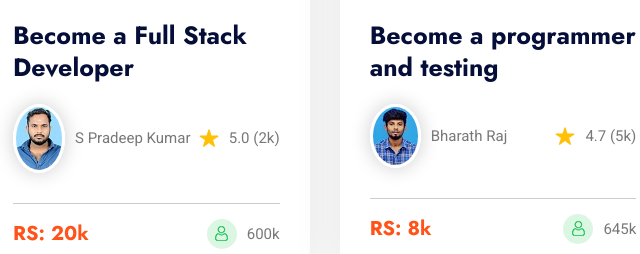
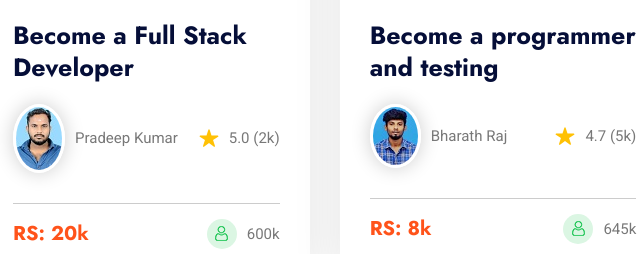
Before and after one commit to pradeepkumar-webdeveloper/Web-off-campus, a plain HTML site: page index.html in a window 1280 px wide. Shown: the part 3120-3374 px from the top of the page, 137-777 px from the left. Drawn offline with nearby package versions, Linux system fonts and the light colour scheme.

Commit message:
Update index.html

```diff
--- a/index.html
+++ b/index.html
@@ -390,7 +390,7 @@
                 <div class="author">
                   <img src="./assets/images/pradeep - Copy1.jpeg" alt="course instructor image" class="author-img">
 
-                  <a href="#" class="author-name">S Pradeep Kumar</a>
+                  <a href="#" class="author-name">Pradeep Kumar</a>
                 </div>
 
                 <div class="rating">
```
